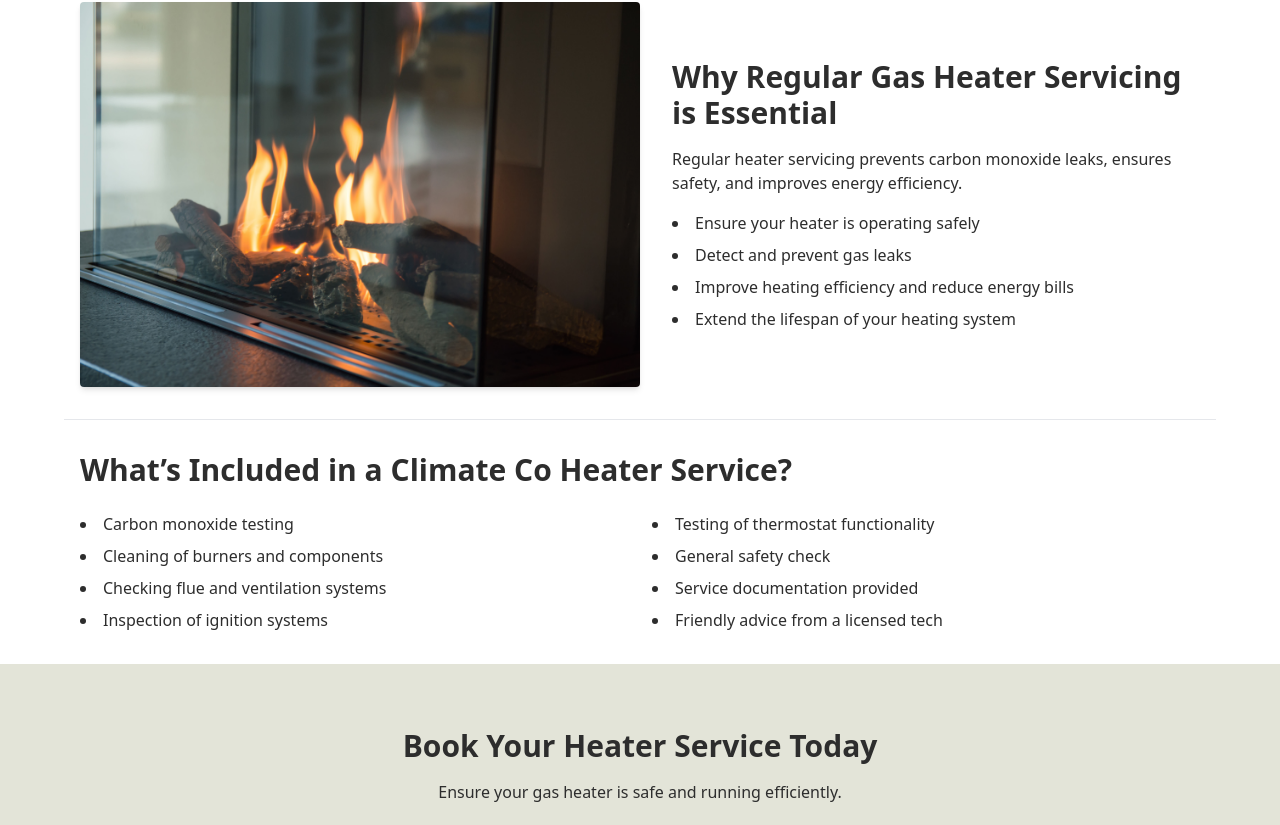
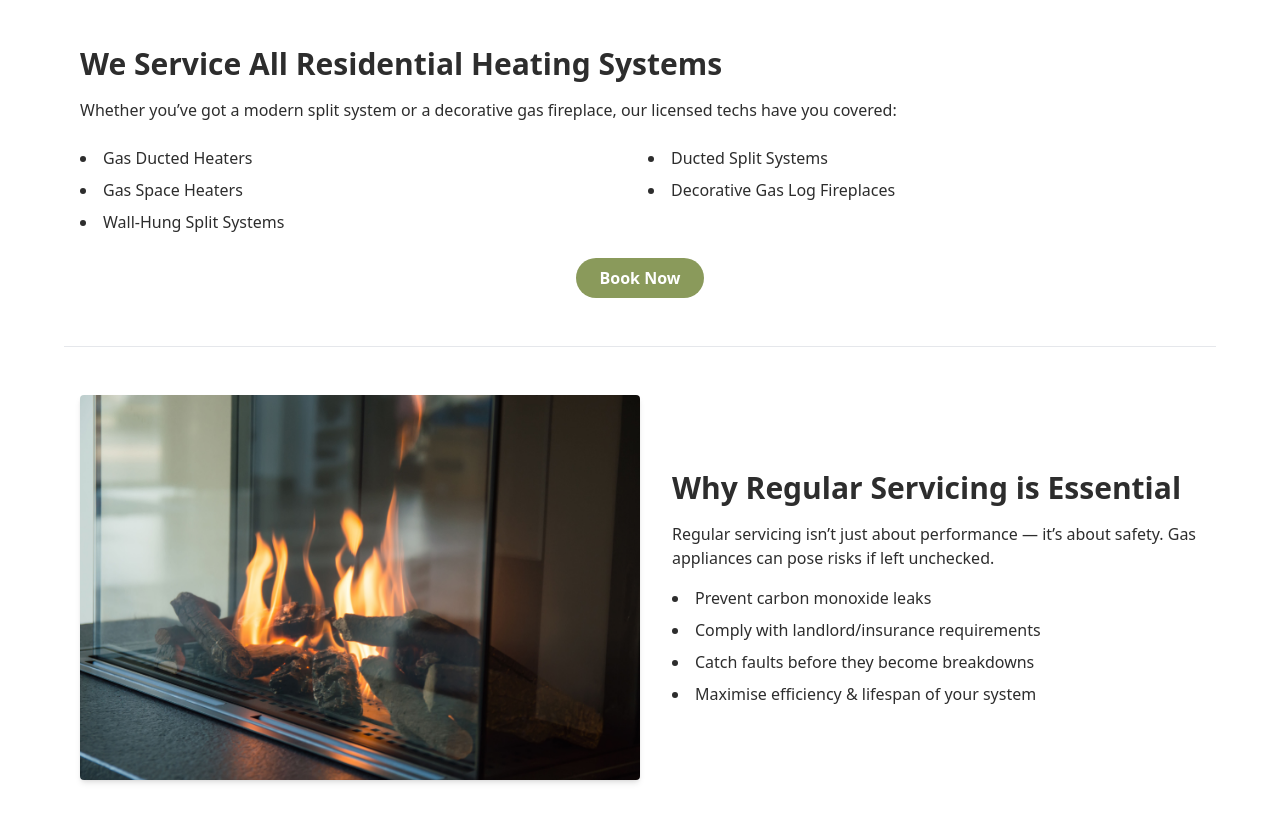
Before and after one commit to dee-k26/climate-co-vrt, a React (Vite) app: page /heater-service in a window 1280 px wide. Shown: the part 955-1780 px from the top of the page. Built offline with nearby package versions, Linux system fonts and the light colour scheme.

Commit message:
added contenet to heater service page

```diff
--- a/src/pages/HeaterService.jsx
+++ b/src/pages/HeaterService.jsx
@@ -18,12 +18,17 @@ export default function HeaterService() {
           <h1 className="text-5xl font-bold mb-4">Heater Service & Repair</h1>
           <p className="text-lg mb-6">
             Stay warm with expert heating repairs and maintenance from Climate Co.
+            We service all major residential heating systems across the Surf Coast & Bellarine.
           </p>
-          <a href="/contact" className="inline-block bg-accent hover:bg-hover text-white font-semibold py-2 px-6 rounded-full transition-all">
+          <a href="#contact-form" className="inline-block bg-accent hover:bg-hover text-white font-semibold py-2 px-6 rounded-full transition-all">
             Book Now
           </a>
         </div>
       </section>
+
+
+
+      {/* Notice any of these */}
 
       <section className="max-w-6xl mx-auto px-4 py-12">
         <div className="flex flex-col md:flex-row items-center gap-8">
@@ -39,6 +44,8 @@ export default function HeaterService() {
             </ul>
           </div>
 
+
+
           {/* Image */}
           <div className="md:w-1/2">
             <img
@@ -49,24 +56,47 @@ export default function HeaterService() {
           </div>
         </div>
       </section>
+      {/* Types of Heaters */}
+      <section className="max-w-6xl mx-auto px-4 py-12 border-t border-gray-200 text-left">
+        <h2 className="text-3xl font-semibold mb-4 text-center md:text-left">We Service All Residential Heating Systems</h2>
+        <p className="mb-6">
+          Whether you’ve got a modern split system or a decorative gas fireplace, our licensed techs have you covered:
+        </p>
+        <ul className="list-disc list-inside space-y-2 md:columns-2">
+          <li>Gas Ducted Heaters</li>
+          <li>Gas Space Heaters</li>
+          <li>Wall-Hung Split Systems</li>
+          <li>Ducted Split Systems</li>
+          <li>Decorative Gas Log Fireplaces</li>
+        </ul>
+        <div className="mt-6 text-center">
+          <a href="#contact-form" className="inline-block bg-accent hover:bg-hover text-white font-semibold py-2 px-6 rounded-full transition-all">
+            Book Now
+          </a>
+        </div>
+      </section>
 
 
       {/* Content Section */}
-      <section className="max-w-6xl mx-auto px-4 py-8 md:text-left border-t border-gray-200">
+      {/* Why Service Matters */}
+      <section className="max-w-6xl mx-auto px-4 py-12 border-t border-gray-200 text-left">
         <div className="flex flex-col md:flex-row gap-8 items-center">
           <img src={heaterServiceImage} alt="Gas Heater Service" className="w-full md:w-1/2 rounded shadow-md" />
           <div className="md:w-1/2">
-            <h2 className="text-3xl font-semibold mb-4">Why Regular Gas Heater Servicing is Essential</h2>
-            <p className="mb-4">Regular heater servicing prevents carbon monoxide leaks, ensures safety, and improves energy efficiency.</p>
+            <h2 className="text-3xl font-semibold mb-4">Why Regular Servicing is Essential</h2>
+            <p className="mb-4">
+              Regular servicing isn’t just about performance — it’s about safety. Gas appliances can pose risks if left unchecked.
+            </p>
             <ul className="list-disc list-inside space-y-2">
-              <li>Ensure your heater is operating safely</li>
-              <li>Detect and prevent gas leaks</li>
-              <li>Improve heating efficiency and reduce energy bills</li>
-              <li>Extend the lifespan of your heating system</li>
+              <li>Prevent carbon monoxide leaks</li>
+              <li>Comply with landlord/insurance requirements</li>
+              <li>Catch faults before they become breakdowns</li>
+              <li>Maximise efficiency & lifespan of your system</li>
             </ul>
           </div>
         </div>
       </section>
+
 
       <section className="max-w-6xl mx-auto px-4 py-8 text-left justify-center border-t border-gray-200">
         <h2 className="text-3xl font-semibold mb-6 text-center md:text-left">
@@ -86,15 +116,20 @@ export default function HeaterService() {
             <li>Friendly advice from a licensed tech</li>
           </ul>
         </div>
+        <div className="mt-6 text-center">
+          <a href="#contact-form" className="inline-block bg-accent hover:bg-hover text-white font-semibold py-2 px-6 rounded-full transition-all">
+            Book a Service
+          </a>
+        </div>
       </section>
 
 
 
 
       {/* CTA Section */}
-      <section className="bg-secondary py-16 px-4 text-center">
+      <section id="contact-form" className="bg-secondary py-16 px-4 text-center">
         <h2 className="text-3xl font-semibold mb-4">Book Your Heater Service Today</h2>
-        <p className="mb-8">Ensure your gas heater is safe and running efficiently.</p>
+        <p className="mb-8">We’re locals you can trust — fast, reliable, and fully licensed.</p>
         <div className="max-w-2xl mx-auto">
           <ContactForm />
         </div>
```
